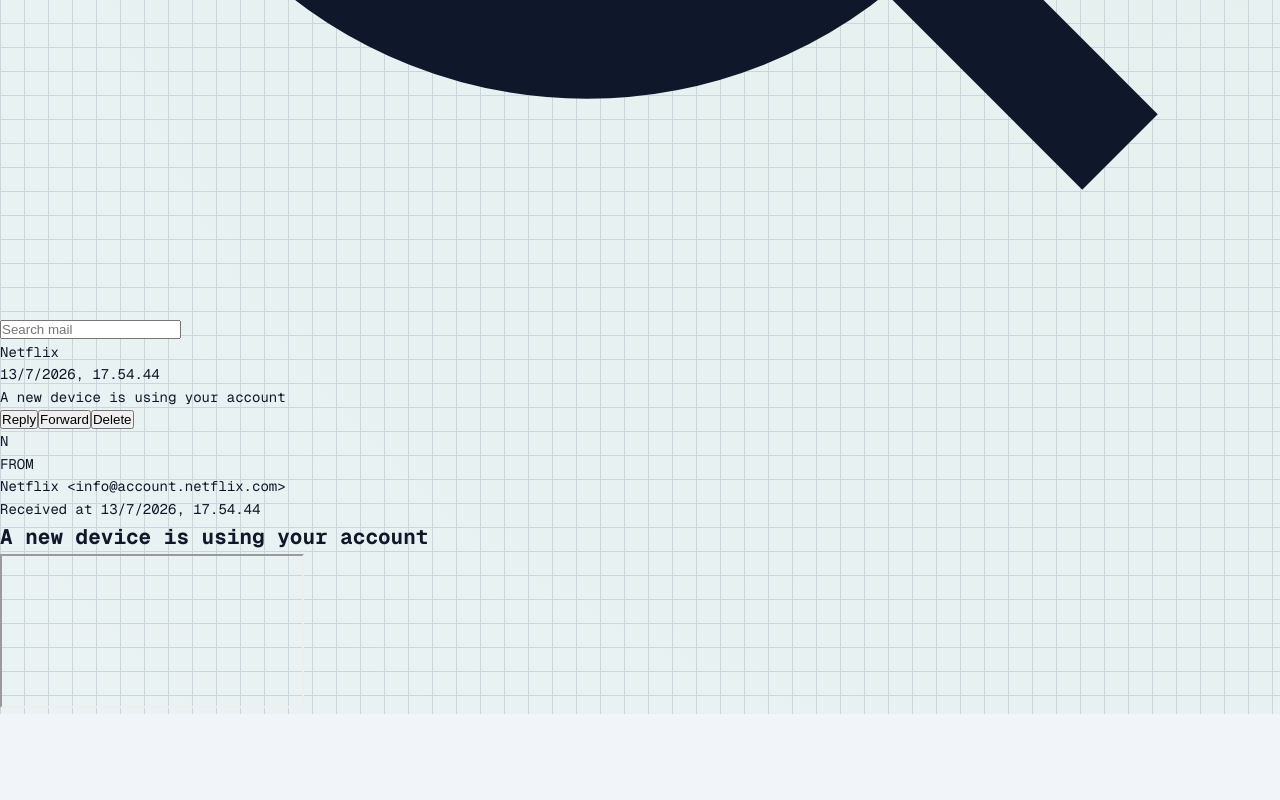
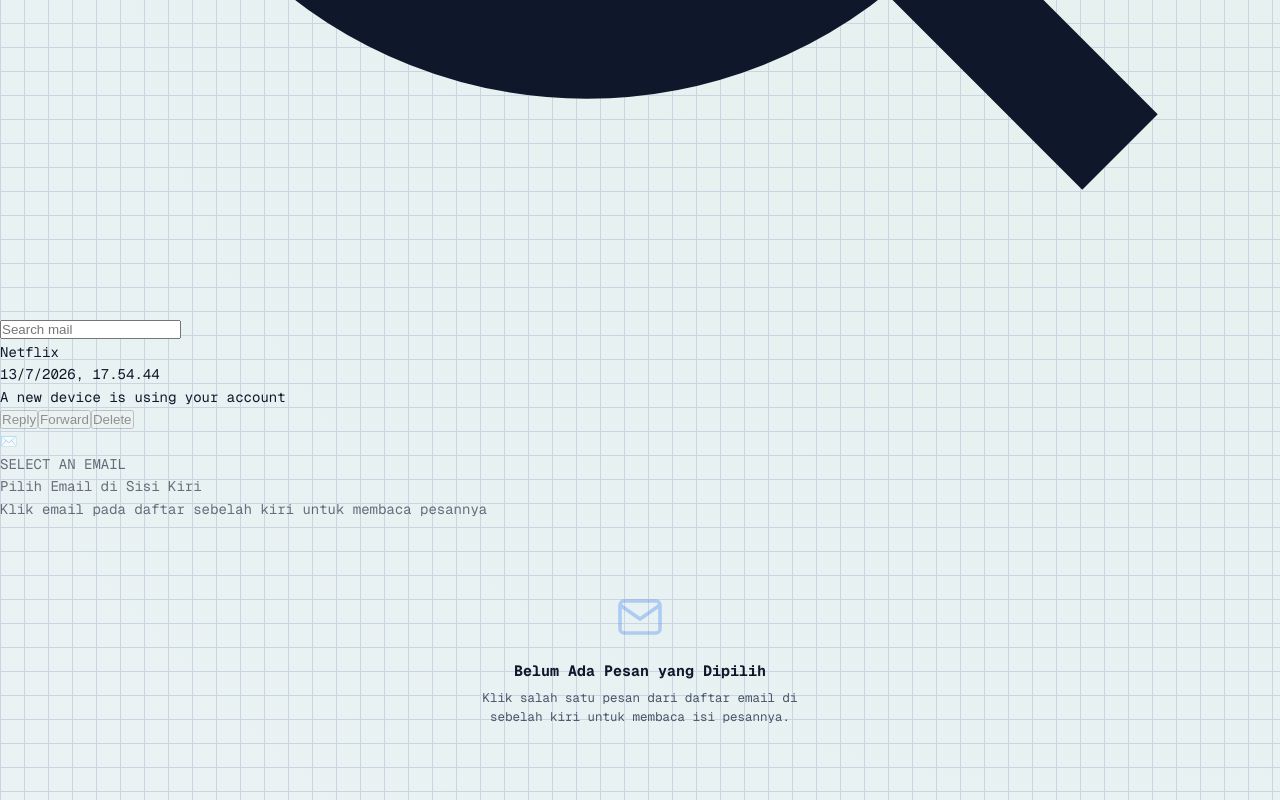
Before and after one commit to saisoku2024/webssidmail, a Next.js app: page /mail in a window 1280 px wide. Shown: the part 9025-9825 px from the top of the page. Before the commit the page ends 9739 px from the top, so only its background shows below. Built offline with nearby package versions, Linux system fonts and the light colour scheme; no server answers.

Commit message:
ux: wait for email item click before displaying message body in reader pane

```diff
--- a/app/mail/page.tsx
+++ b/app/mail/page.tsx
@@ -47,7 +47,7 @@
 
 export default function MailPage() {
   const [mails, setMails] = useState<MailItem[]>([mockNetflixEmail]);
-  const [selectedIndex, setSelectedIndex] = useState<number | null>(0);
+  const [selectedIndex, setSelectedIndex] = useState<number | null>(null);
   const [searchQuery, setSearchQuery] = useState("");
   const [loading, setLoading] = useState(false);
 
@@ -65,7 +65,6 @@
         const data = await res.json();
         if (Array.isArray(data) && data.length > 0) {
           setMails(data);
-          setSelectedIndex(0);
         } else {
           setMails([]);
           setSelectedIndex(null);
@@ -157,28 +156,58 @@
           <div className="right-pane-reader">
             {!selectedMail ? (
               <>
-                <div className="reader-actions-bar">
-                  <button className="reader-action-btn" onClick={() => alert("No reply action")}>
+                <div className="reader-actions-bar" style={{ opacity: 0.4, pointerEvents: "none" }}>
+                  <button className="reader-action-btn">
                     <span>Reply</span>
                   </button>
-                  <button className="reader-action-btn" onClick={() => alert("No forward action")}>
+                  <button className="reader-action-btn">
                     <span>Forward</span>
                   </button>
-                  <button className="reader-action-btn btn-delete" onClick={() => alert("No delete action")}>
+                  <button className="reader-action-btn btn-delete">
                     <span>Delete</span>
                   </button>
                 </div>
-                <div className="reader-sender-section">
-                  <div className="sender-avatar">@</div>
+                <div className="reader-sender-section" style={{ opacity: 0.6 }}>
+                  <div className="sender-avatar">✉️</div>
                   <div className="sender-info-text">
-                    <div className="sender-info-label">FROM</div>
-                    <div className="sender-name">No messages yet</div>
-                    <div className="sender-meta">Inbox on @ssidmail.my.id</div>
+                    <div className="sender-info-label">SELECT AN EMAIL</div>
+                    <div className="sender-name">
+                      {mails.length === 0 ? "Belum Ada Email Masuk" : "Pilih Email di Sisi Kiri"}
+                    </div>
+                    <div className="sender-meta">Klik email pada daftar sebelah kiri untuk membaca pesannya</div>
                   </div>
                 </div>
-                <div className="reader-body-card">
-                  <h2 className="reader-body-subject">No messages yet</h2>
-                  <p className="reader-body-text">Refresh the inbox after sending a verification email to this address.</p>
+                <div
+                  className="reader-body-card"
+                  style={{
+                    display: "flex",
+                    alignItems: "center",
+                    justifyContent: "center",
+                    textAlign: "center",
+                    color: "var(--insight-muted)",
+                    minHeight: "280px"
+                  }}
+                >
+                  <div>
+                    <svg
+                      style={{ width: "48px", height: "48px", opacity: 0.35, marginBottom: "12px", color: "var(--google-blue)" }}
+                      viewBox="0 0 24 24"
+                      fill="none"
+                      stroke="currentColor"
+                      strokeWidth="1.8"
+                    >
+                      <path d="M4 4h16c1.1 0 2 .9 2 2v12c0 1.1-.9 2-2 2H4c-1.1 0-2-.9-2-2V6c0-1.1.9-2 2-2z" />
+                      <polyline points="22,6 12,13 2,6" />
+                    </svg>
+                    <h3 style={{ fontSize: "15px", fontWeight: 700, color: "var(--insight-text)", marginBottom: "6px" }}>
+                      {mails.length === 0 ? "Belum Ada Pesan dalam Inbox" : "Belum Ada Pesan yang Dipilih"}
+                    </h3>
+                    <p style={{ fontSize: "12.5px", maxWidth: "360px", margin: "0 auto", lineHeight: 1.5 }}>
+                      {mails.length === 0
+                        ? "Kirim email verifikasi ke alamat ini lalu klik Refresh."
+                        : "Klik salah satu pesan dari daftar email di sebelah kiri untuk membaca isi pesannya."}
+                    </p>
+                  </div>
                 </div>
               </>
             ) : (
```
Also changed, not shown: inbox_reguler.html (+18 -14 lines), public/inbox_reguler.html (+18 -14 lines).
